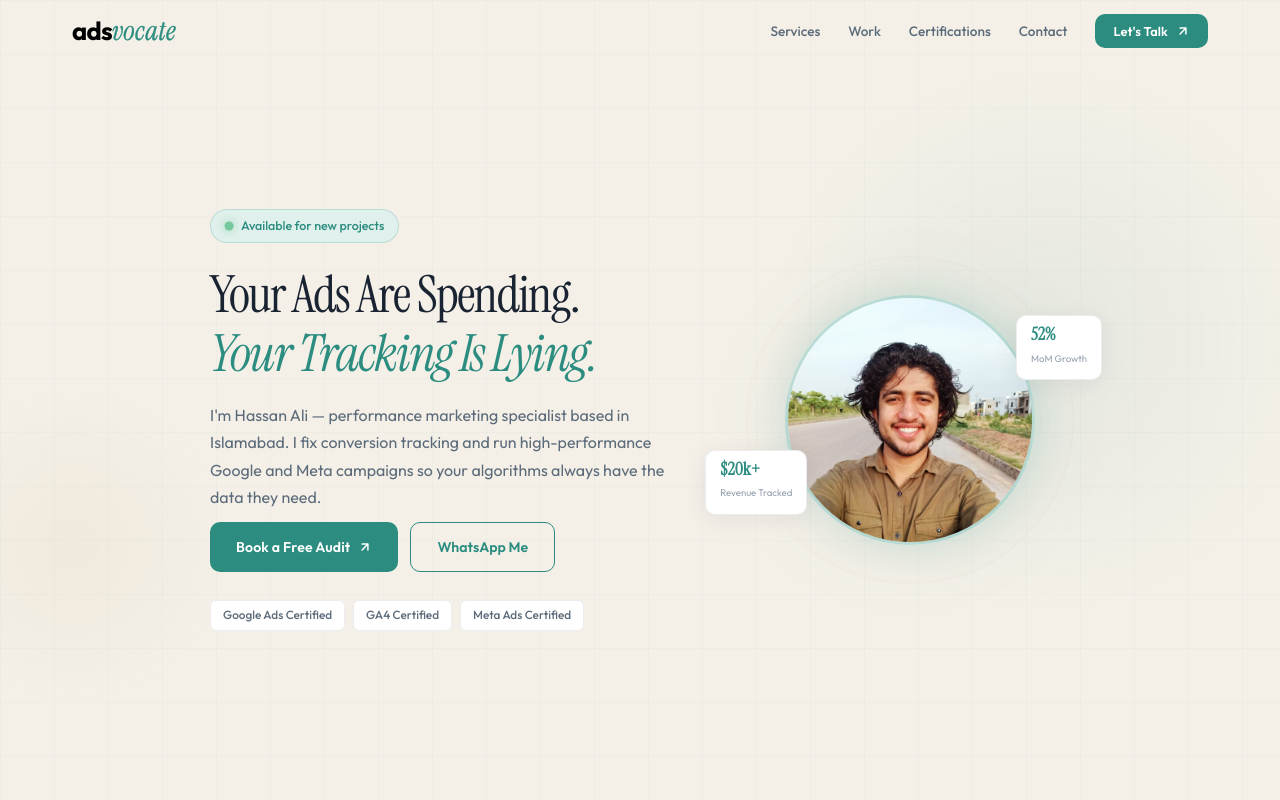
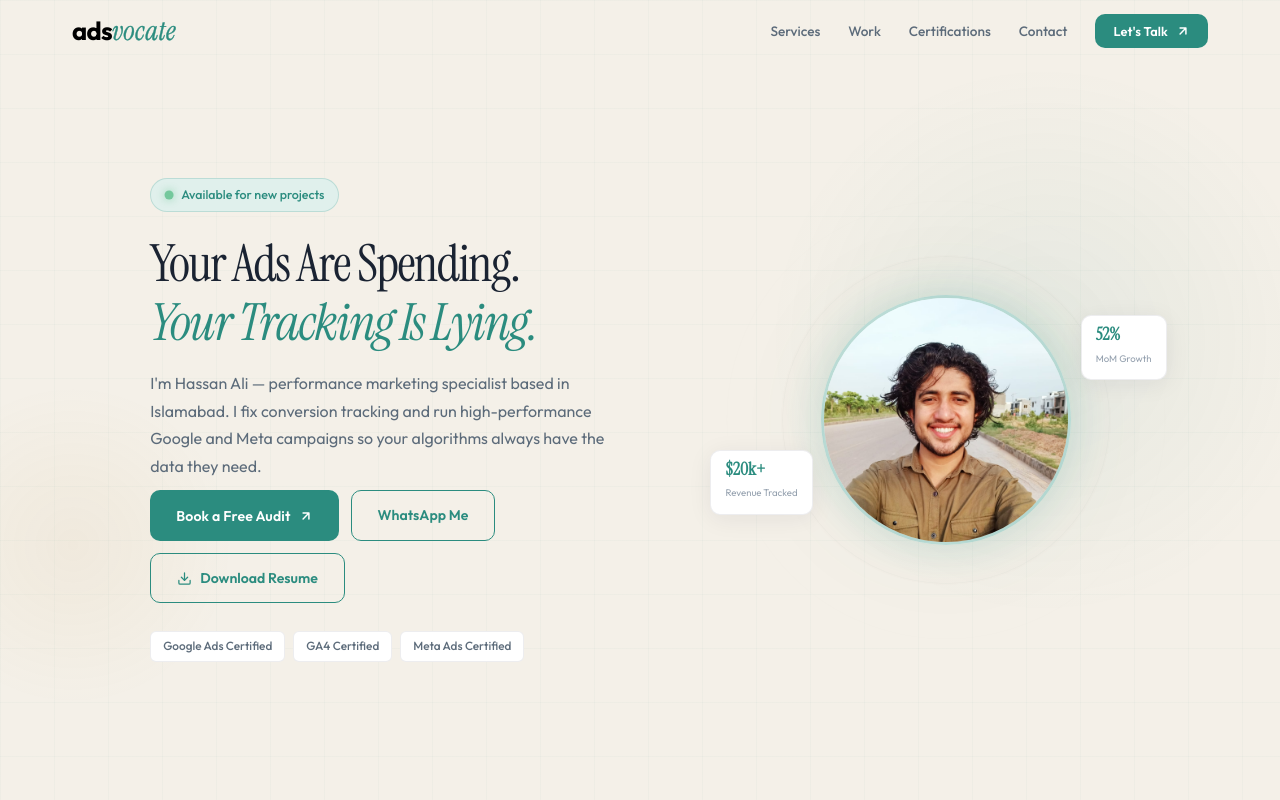
Before and after one commit to hassanali1864/adsvocate-portfolio, a React (Vite) app: page / in a window 1280 px wide. Shown: the top 800 px of the page. Built offline with nearby package versions, Linux system fonts and the light colour scheme.

Commit message:
resume download button and updates

```diff
--- a/src/App.jsx
+++ b/src/App.jsx
@@ -14,6 +14,8 @@ import p4img3 from './assets/projects/ChatGPT Image Apr 25, 2026, 06_44_54 AM.pn
 import p4img4 from './assets/projects/ChatGPT Image Apr 25, 2026, 05_34_28 AM.png';
 import p4img5 from './assets/projects/ChatGPT Image Apr 25, 2026, 06_08_43 AM.png';
 import hassanPhoto from './assets/hassan.jpg';
+import resumePdf from './assets/Hassan_Ali_Resume_v3.pdf';
+import { Download } from 'lucide-react';
 
 // ─────────────────────────────────────────────
 // STYLES  (injected at runtime — copy to App.css
@@ -503,6 +505,7 @@ function Hero() {
             <div className="hero-ctas fade-up d4">
               <button className="btn-primary" onClick={() => navScrollTo("contact")}>Book a Free Audit <Arr /></button>
               <a href={WA_LINK} target="_blank" rel="noopener noreferrer" className="btn-outline">WhatsApp Me</a>
+              <a href={resumePdf} download="Hassan_Ali_Resume_v3.pdf" className="btn-outline"><Download size={15} />Download Resume</a>
             </div>
             <div className="hero-tags fade-up d5">
               {["Google Ads Certified", "GA4 Certified", "Meta Ads Certified"].map((t, i) => <span key={i} className="hero-tag">{t}</span>)}
```
Also changed, not shown: 1 other file (tests, documents, lock files or other folders).
